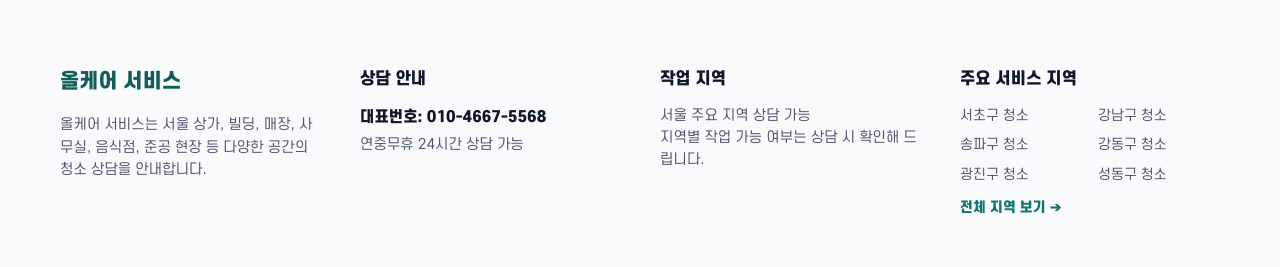
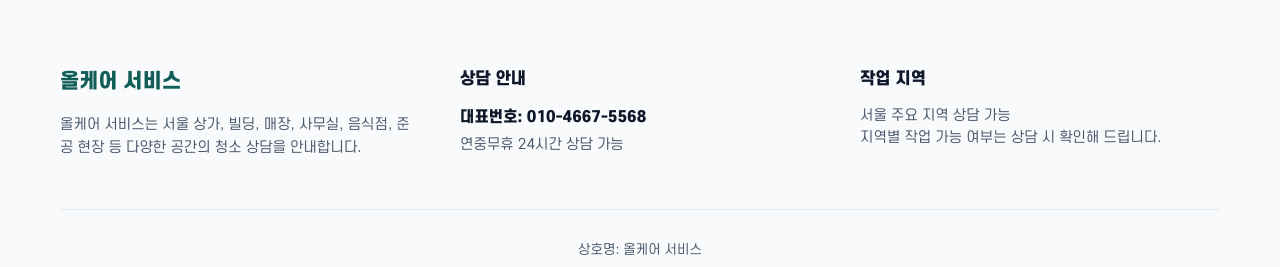
Before and after one commit to wogus5695-ctrl/SeoulE-clening-02, a Next.js app: page / in a window 1280 px wide. Shown: the part 5977-6244 px from the top of the page. Built offline with nearby package versions, Linux system fonts and the light colour scheme.

Commit message:
feat: footer에서 주요 서비스 지역 및 전체 지역 보기 링크 제거

```diff
--- a/src/app/layout.tsx
+++ b/src/app/layout.tsx
@@ -70,18 +70,6 @@ export default function RootLayout({
                   지역별 작업 가능 여부는 상담 시 확인해 드립니다.
                 </p>
               </div>
-              <div>
-                <h4 style={{ fontSize: '16px', marginBottom: '15px' }}>주요 서비스 지역</h4>
-                <ul style={{ listStyle: 'none', padding: 0, margin: 0, display: 'grid', gridTemplateColumns: 'repeat(2, 1fr)', gap: '8px 16px', fontSize: '13.5px' }}>
-                  <li><Link href="/keyword-hub/seoul-seocho" style={{ color: 'var(--gray-600)' }}>서초구 청소</Link></li>
-                  <li><Link href="/keyword-hub/seoul-gangnam" style={{ color: 'var(--gray-600)' }}>강남구 청소</Link></li>
-                  <li><Link href="/keyword-hub/seoul-songpa" style={{ color: 'var(--gray-600)' }}>송파구 청소</Link></li>
-                  <li><Link href="/keyword-hub/seoul-gangdong" style={{ color: 'var(--gray-600)' }}>강동구 청소</Link></li>
-                  <li><Link href="/keyword-hub/seoul-gwangjin" style={{ color: 'var(--gray-600)' }}>광진구 청소</Link></li>
-                  <li><Link href="/keyword-hub/seoul-seongdong" style={{ color: 'var(--gray-600)' }}>성동구 청소</Link></li>
-                  <li style={{ gridColumn: 'span 2', marginTop: '4px' }}><Link href="/sitemap-seoul" style={{ color: 'var(--accent)', fontWeight: '800' }}>전체 지역 보기 ➔</Link></li>
-                </ul>
-              </div>
             </div>
              <div style={{ marginTop: '50px', paddingTop: '30px', borderTop: '1px solid var(--gray-200)', textAlign: 'center', fontSize: '13px', color: 'var(--gray-600)' }}>
               <p style={{ marginBottom: '5px' }}>상호명: {BUSINESS_NAME}</p>
```
